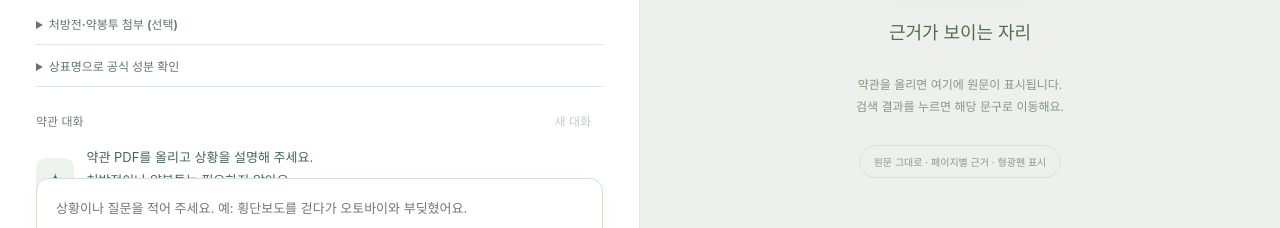
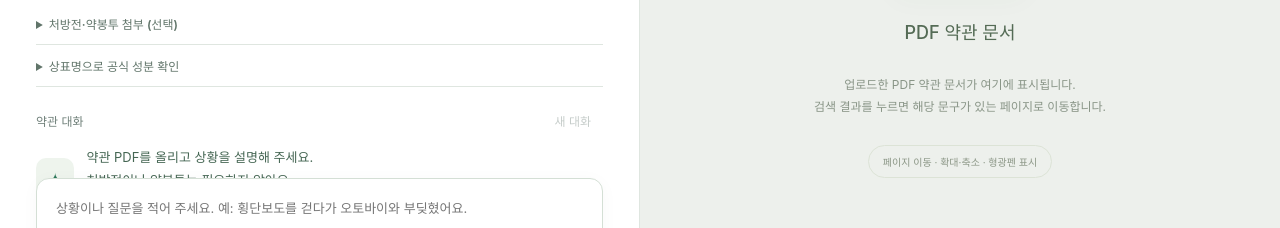
Before and after one commit to tongnamuu/concrete-insure, a website with bundled scripts: page public/index.html in a window 1280 px wide. Shown: the part 463-691 px from the top of the page. Built offline with nearby package versions, Linux system fonts and the light colour scheme; files whose address does not match are found by name.

Commit message:
Clarify PDF policy viewer placeholder

```diff
--- a/public/index.html
+++ b/public/index.html
@@ -11,6 +11,6 @@
 <div id="messages" class="messages" aria-live="polite"><div class="welcome"><span class="spark">✦</span><p>약관 PDF를 올리고 상황을 설명해 주세요.<br>처방전이나 약봉투는 필요하지 않아요.<br><span>예: “조플루자를 처방받았어요. 관련 약관을 찾아줘”</span></p></div></div>
 <div id="progress" class="progress hidden" role="status"><span class="pulse"></span><span id="progressText"></span><button id="cancelJob" class="quiet">취소</button></div><div id="error" class="error hidden" role="alert"></div><button id="retryReset" class="secondary hidden" type="button">초기화 다시 시도</button>
 <form id="queryForm" class="composer"><label class="sr-only" for="query">상황 설명 또는 질문</label><textarea id="query" rows="3" maxlength="4000" aria-describedby="conversationHelp" placeholder="상황이나 질문을 적어 주세요. 예: 횡단보도를 걷다가 오토바이와 부딪혔어요."></textarea><div class="composer-bottom"><span id="termsHint">입력하신 사실을 기준으로 찾습니다</span><button id="send" type="submit" class="primary">보내기 <span aria-hidden="true">↗</span></button></div></form><p id="conversationHelp" class="result-note">새로고침하면 올린 약관·대화·검색 결과가 모두 삭제됩니다. 약관을 유지하며 다른 상황을 확인하려면 새 대화를 시작해 주세요.</p><p class="footnote">검색 결과는 보장 여부 또는 실제 가입 특약을 확정하지 않습니다.</p></section>
-<section class="viewer" aria-label="약관 원문 뷰어"><div class="viewer-heading"><div><span class="eyebrow">SOURCE DOCUMENT</span><h2 id="documentName">약관 원문</h2></div><button id="download" class="secondary" disabled>표시된 PDF 저장 ↓</button></div><div class="pdf-toolbar"><div class="nav"><button id="prevPage" aria-label="이전 페이지">‹</button><input id="pageNumber" type="number" min="1" value="1" aria-label="페이지 번호"><span id="pageCount">/ —</span><button id="nextPage" aria-label="다음 페이지">›</button></div><div class="zoom"><button id="zoomOut" aria-label="축소">−</button><span id="zoomValue">100%</span><button id="zoomIn" aria-label="확대">+</button></div></div><div id="pdfScroll" class="pdf-scroll"><div id="pdfEmpty" class="pdf-empty"><div class="empty-document">▤<span>✦</span></div><h3>근거가 보이는 자리</h3><p>약관을 올리면 여기에 원문이 표시됩니다.<br>검색 결과를 누르면 해당 문구로 이동해요.</p><span class="privacy">원문 그대로 · 페이지별 근거 · 형광펜 표시</span></div><div id="pdfPage" class="pdf-page hidden"><canvas id="pdfCanvas"></canvas><div id="textLayer" class="textLayer"></div><svg id="highlights" aria-label="검색 결과 강조"></svg></div></div><div class="viewer-footer"><span class="legend"></span> 노란색 영역은 PDF 문자 좌표에서 직접 표시한 검색 결과입니다.</div></section></main>
+<section class="viewer" aria-label="약관 원문 뷰어"><div class="viewer-heading"><div><span class="eyebrow">SOURCE DOCUMENT</span><h2 id="documentName">약관 원문</h2></div><button id="download" class="secondary" disabled>표시된 PDF 저장 ↓</button></div><div class="pdf-toolbar"><div class="nav"><button id="prevPage" aria-label="이전 페이지">‹</button><input id="pageNumber" type="number" min="1" value="1" aria-label="페이지 번호"><span id="pageCount">/ —</span><button id="nextPage" aria-label="다음 페이지">›</button></div><div class="zoom"><button id="zoomOut" aria-label="축소">−</button><span id="zoomValue">100%</span><button id="zoomIn" aria-label="확대">+</button></div></div><div id="pdfScroll" class="pdf-scroll"><div id="pdfEmpty" class="pdf-empty"><div class="empty-document">▤<span>✦</span></div><h3>PDF 약관 문서</h3><p>업로드한 PDF 약관 문서가 여기에 표시됩니다.<br>검색 결과를 누르면 해당 문구가 있는 페이지로 이동합니다.</p><span class="privacy">페이지 이동 · 확대·축소 · 형광펜 표시</span></div><div id="pdfPage" class="pdf-page hidden"><canvas id="pdfCanvas"></canvas><div id="textLayer" class="textLayer"></div><svg id="highlights" aria-label="검색 결과 강조"></svg></div></div><div class="viewer-footer"><span class="legend"></span> 노란색 영역은 PDF 문자 좌표에서 직접 표시한 검색 결과입니다.</div></section></main>
 <dialog id="consentDialog" class="consent-dialog" aria-label="NVIDIA 자료 전송 동의"><form id="consentForm"><label><input id="cloudConsent" type="checkbox" required autofocus><span>NVIDIA 서비스로 현재·이전 대화의 질문·상황 설명·검색 후보·약관 발췌문 또는 처방 이미지를 전송하는 데 동의합니다. 의약품 조회 시 약품명과 품목코드는 식품의약품안전처 API로 전송됩니다.</span></label><div class="consent-actions"><button id="cancelConsent" type="button" class="quiet">취소</button><button id="confirmConsent" type="submit" class="primary" disabled>동의하고 진행</button></div></form></dialog>
 <script type="module" src="/app.js"></script></body></html>
```
